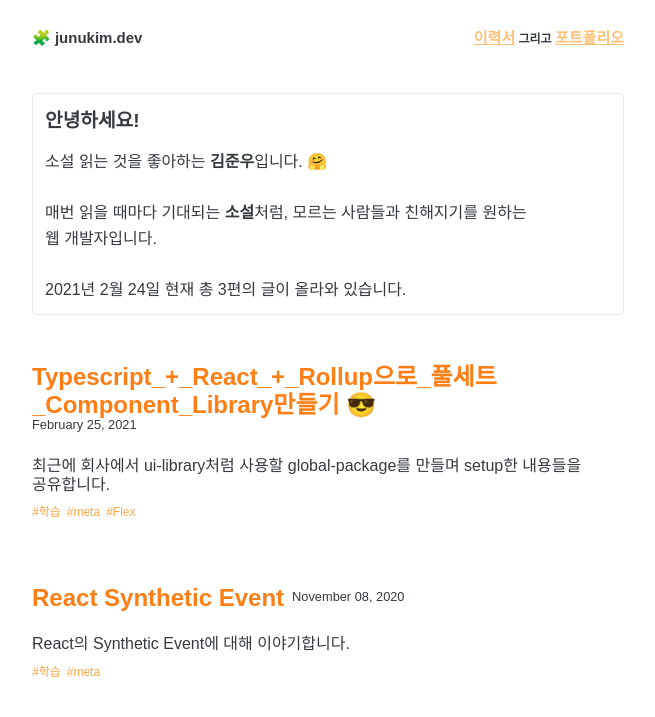
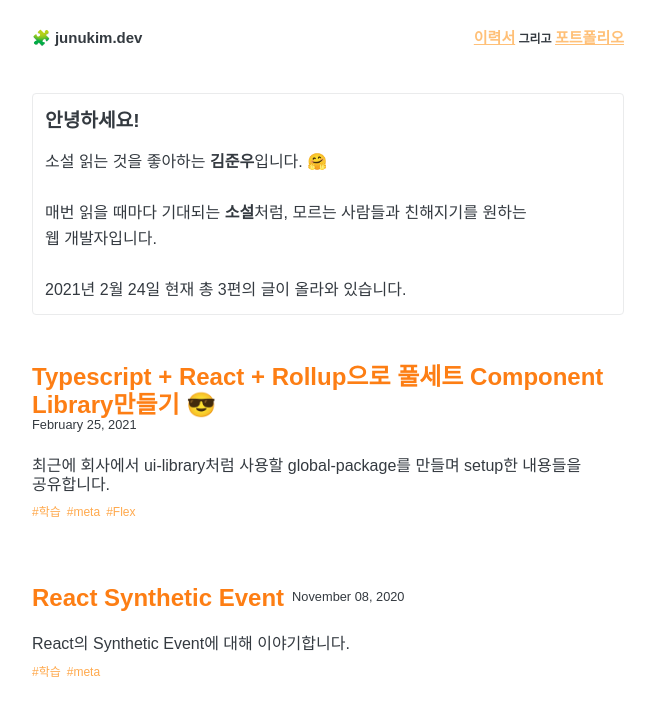
Before and after one commit to junu126/junukim.dev-blog, a Gatsby site: page / in a window 1280 px wide. Shown: the top 717 px of the page, without its empty margins (312-967 px from the left). Built offline with nearby package versions, Linux system fonts and the light colour scheme; Gatsby itself is replaced by a stand-in of ours.

Commit message:
[POSTING] 2021-02-25 포스팅 수정

```diff
--- a/src/pages/articles/Typescript_+_React_+_Rollup으로_풀세트_Component_Library만들기.md
+++ b/src/pages/articles/Typescript_+_React_+_Rollup으로_풀세트_Component_Library만들기.md
@@ -1,6 +1,6 @@
 ---
 templateKey: blog-post
-title: "Typescript_+_React_+_Rollup으로_풀세트_Component_Library만들기 😎"
+title: "Typescript + React + Rollup으로 풀세트 Component Library만들기 😎"
 date: 2021-02-25T00:00:00+00:00
 description: "최근에 회사에서 ui-library처럼 사용할 global-package를 만들며 setup한 내용들을 공유합니다."
 tags:
```
